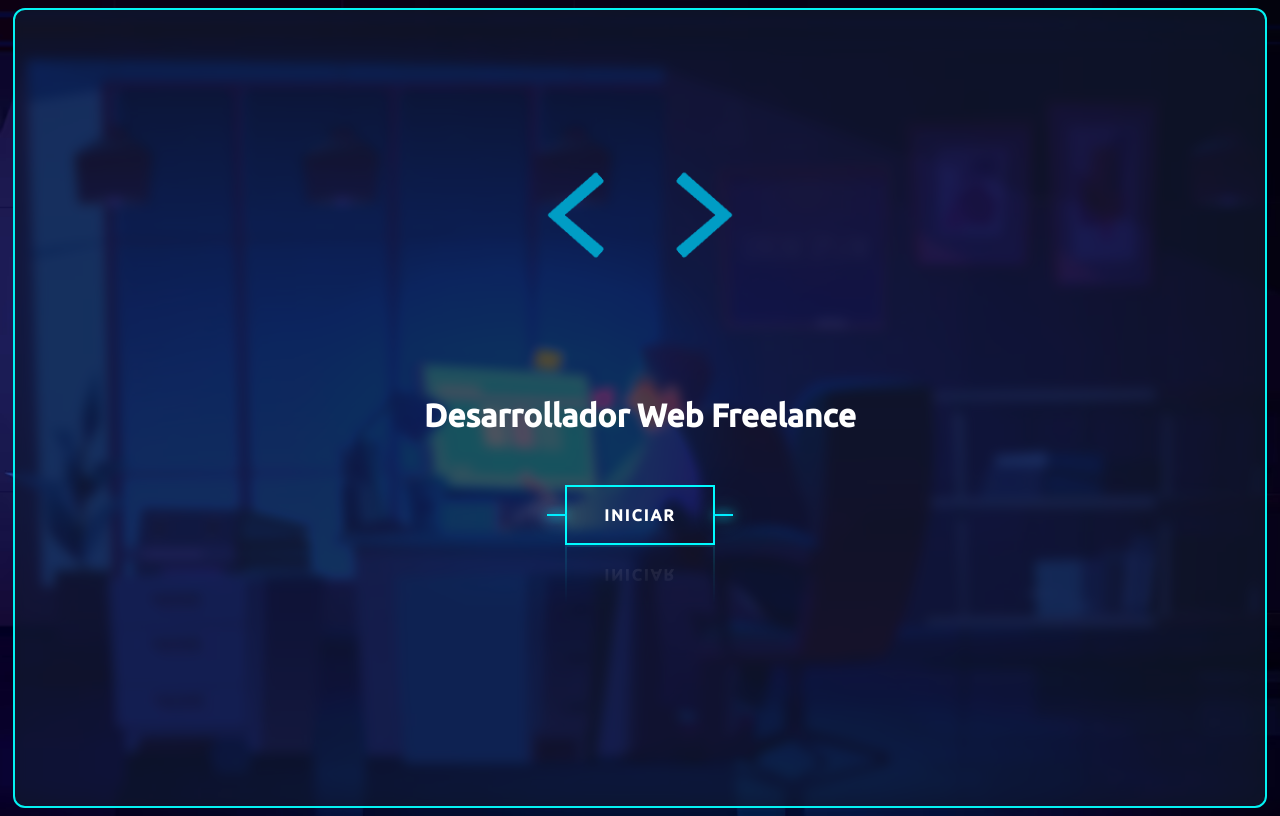
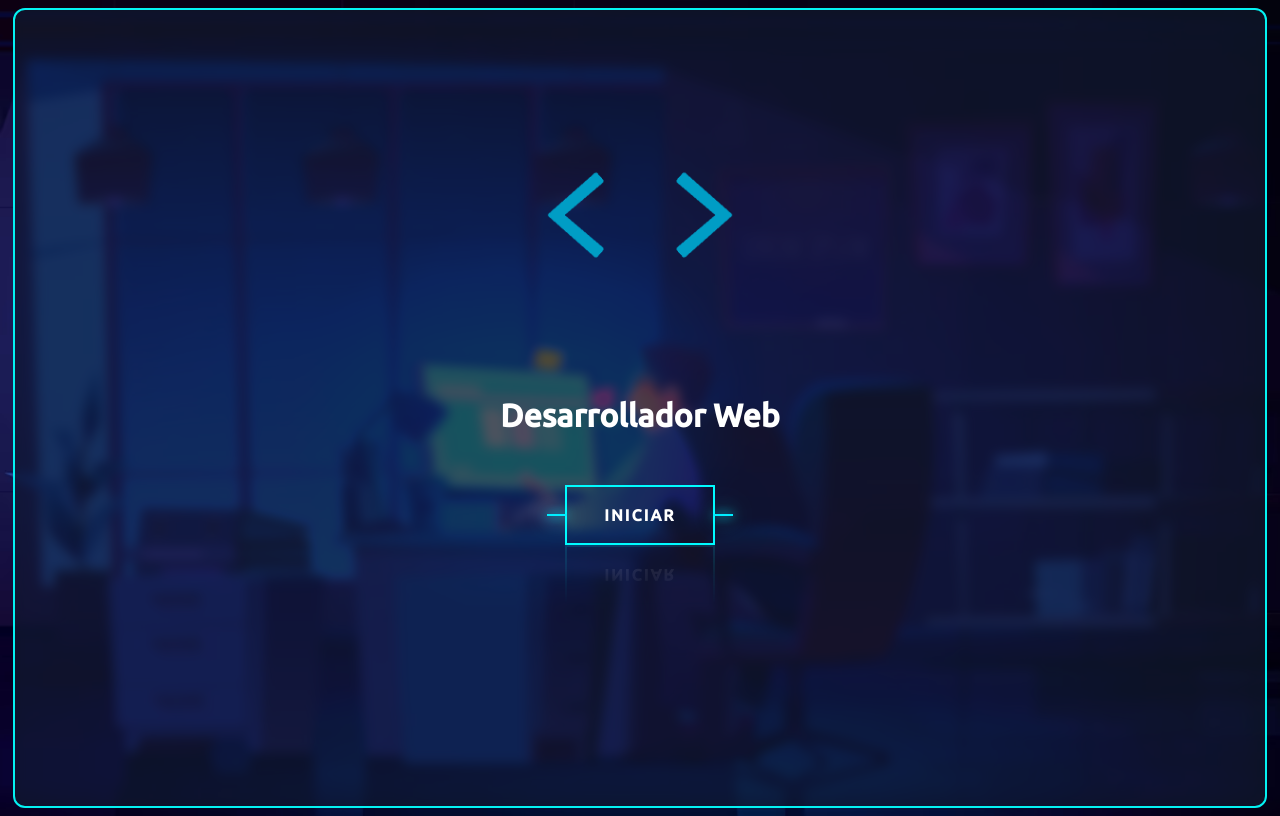
Before and after one commit to SergioVGonzalez/desarrollador-web-freelance, a plain HTML site: page index.html in a window 1280 px wide. Drawn offline with Linux system fonts and the light colour scheme.

Commit message:
Update index.html

```diff
--- a/index.html
+++ b/index.html
@@ -45,7 +45,7 @@
       <img src="img/index.gif" alt="Desarrollador Web Freelance" />
     </figure>
     <section class="start">
-      <h1>Desarrollador Web Freelance</h1>
+      <h1>Desarrollador Web</h1>
       <a href="content">
         <button>
           <span>iniciar</span>
```
